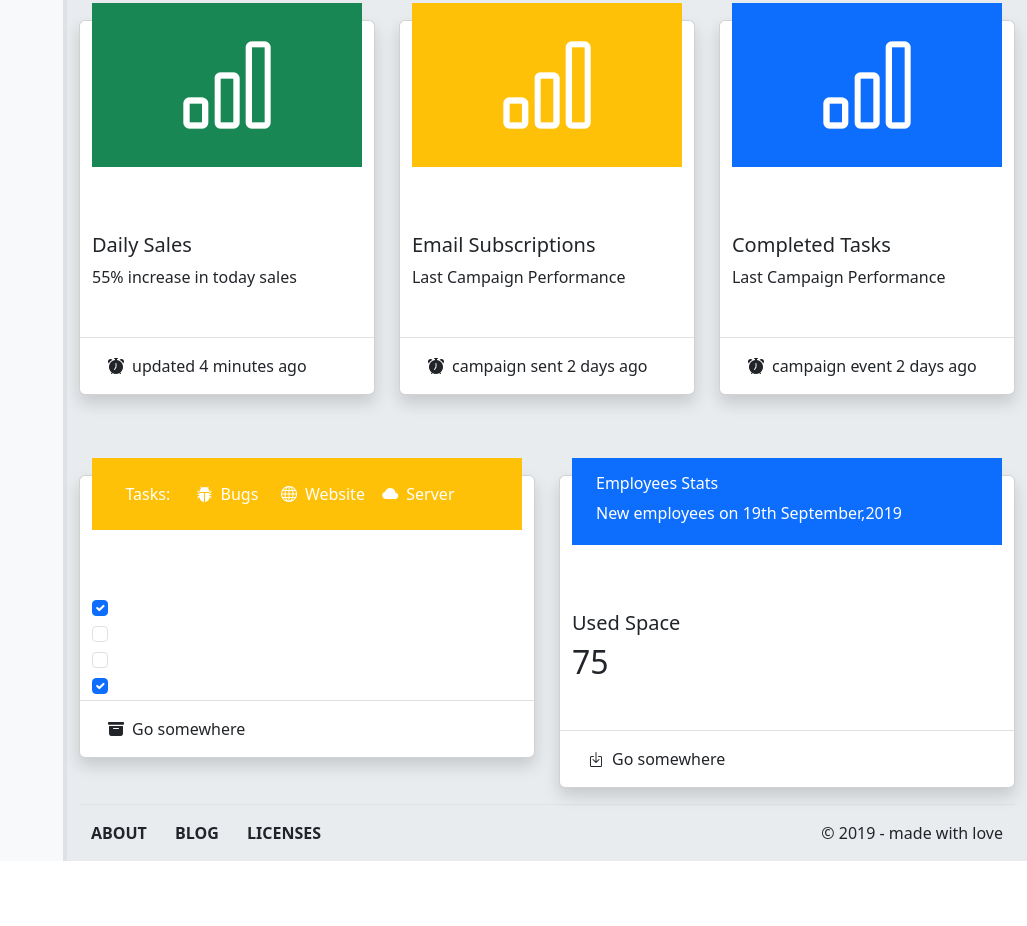
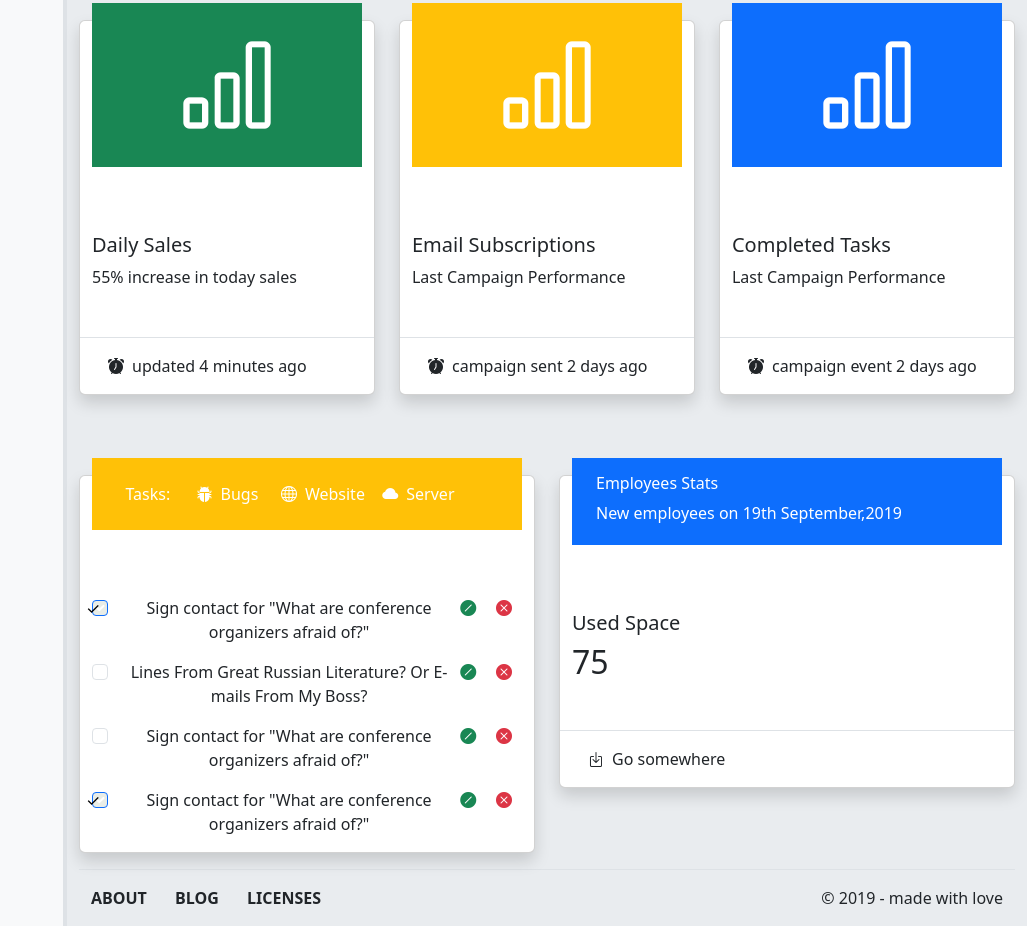
Before and after one commit to zarubina20/SiteGraph, a plain HTML site: page index.html in a window 1280 px wide. Shown: the part 489-1415 px from the top of the page, without its empty margins (253-1280 px from the left). Before the commit the page ends 1350 px from the top, so only its background shows below. Drawn offline with nearby package versions, Linux system fonts and the light colour scheme.

Commit message:
added checkboxes

```diff
--- a/css/style.css
+++ b/css/style.css
@@ -59,3 +59,16 @@
     position: relative;
     top: -66px;
 }
+
+
+/* Выберем чекбокс и изменим его цвет */
+.form-check-input[type="checkbox"]:checked {
+    background-color: rgb(233, 237, 231);
+  }
+
+  .form-check-input[type="checkbox"]:checked + .form-check-label::before {
+    content: '\2713'; /* Символ галочки */
+    color: black; /* Черный цвет галочки */
+    position: relative;
+    right: 30px;
+  }
--- a/index.html
+++ b/index.html
@@ -217,7 +217,6 @@
                     <div class="col col-12 col-sm-12 col-lg-6  mt-3 mb-3">
                         <div class="card shadow">
                             <div class="container mt-5">
-                                <div class="row border-bottom border-1">
                                     <div class="col-12">
                                         <div class="col-12 graphOrange1">
                                             <div class="col-12 bg-warning text-white pt-4 ps-4 pe-4 pb-4 d-flex">
@@ -228,59 +227,65 @@
                                             </div>
                                         </div>
                                         <div class="row">
-                                            <div class="col-2">
+                                            <div class="col-12 d-flex">
+                                                <div class="col-1">
                                                     <div class="form-check">
-                                                    <input class="form-check-input" type="checkbox" value="" id="flexCheckChecked" checked>
-                                                    <label class="form-check-label" for="flexCheckChecked">
+                                                        <input class="form-check-input" type="checkbox" value="" id="flexCheckChecked1" checked>
+                                                        <label class="form-check-label" for="flexCheckChecked1">
                                                         </label>
                                                       </div>
                                                 </div>
-                                            <div class="col-6">
-
+                                                <div class="col-9">
+                                                    <p>Sign contact for "What are conference organizers afraid of?"</p>
                                                 </div>
-                                            <div class="col-2"></div>
-                                            <div class="col-2"></div>
+                                                <div class="col-1"><i class="bi bi-slash-circle-fill text-success"></i></div>
+                                                <div class="col-1"><i class="bi bi-x-circle-fill text-danger"></i></div>
+                                            </div>
                                         </div>
                                         <div class="row">
-                                            <div class="col-2">
+                                            <div class="col-12 d-flex">
+                                                <div class="col-1">
                                                     <div class="form-check">
-                                                    <input class="form-check-input" type="checkbox" value="" id="flexCheckDefault">
-                                                    <label class="form-check-label" for="flexCheckDefault">
+                                                        <input class="form-check-input" type="checkbox" value="" id="flexCheckDefault2">
+                                                        <label class="form-check-label" for="flexCheckDefault2">
                                                         </label>
                                                   </div>
                                                 </div>
-                                            <div class="col-6"></div>
-                                            <div class="col-2"></div>
-                                            <div class="col-2"></div>
+                                                <div class="col-9">
+                                                    <p>Lines From Great Russian Literature? Or E-mails From My Boss?</p>
+                                                </div>
+                                                <div class="col-1"><i class="bi bi-slash-circle-fill text-success"></i></div>
+                                                <div class="col-1"><i class="bi bi-x-circle-fill text-danger"></i></div>
+                                            </div>
                                         </div>
                                         <div class="row">
-                                            <div class="col-2">
+                                            <div class="col-12 d-flex">
+                                                <div class="col-1">
                                                     <div class="form-check">
-                                                    <input class="form-check-input" type="checkbox" value="" id="flexCheckDefault">
-                                                    <label class="form-check-label" for="flexCheckDefault">
+                                                        <input class="form-check-input" type="checkbox" value="" id="flexCheckDefault3">
+                                                        <label class="form-check-label" for="flexCheckDefault3">
                                                         </label>
                                                     </div>
                                                 </div>
-                                            <div class="col-6"></div>
-                                            <div class="col-2"></div>
-                                            <div class="col-2"></div>
+                                                <div class="col-9"><p>Sign contact for "What are conference organizers afraid of?"</p></div>
+                                                <div class="col-1"><i class="bi bi-slash-circle-fill text-success"></i></div>
+                                                <div class="col-1"><i class="bi bi-x-circle-fill text-danger"></i></div>
+                                            </div>
                                         </div>
                                         <div class="row">
-                                            <div class="col-2">
+                                                <div class="col-12 d-flex">
+                                                <div class="col-1">
                                                     <div class="form-check">
-                                                    <input class="form-check-input" type="checkbox" value="" id="flexCheckChecked" checked>
-                                                    <label class="form-check-label" for="flexCheckChecked">
+                                                        <input class="form-check-input" type="checkbox" value="" id="flexCheckChecked4" checked>
+                                                        <label class="form-check-label" for="flexCheckChecked4">
                                                         </label>
                                                       </div>
                                                 </div>
-                                            <div class="col-6"></div>
-                                            <div class="col-2"></div>
-                                            <div class="col-2"></div>
+                                                <div class="col-9"><p>Sign contact for "What are conference organizers afraid of?"</p></div>
+                                                <div class="col-1"><i class="bi bi-slash-circle-fill text-success"></i></div>
+                                                <div class="col-1 mb-4"><i class="bi bi-x-circle-fill text-danger"></i></div>
                                             </div>
                                         </div>
-                                </div>
-                                <div class="card-body d-flex justify-content-start">
-                                    <i class="bi bi-archive-fill me-2"></i> <a href="#" class="text-decoration-none text-dark">Go somewhere</a>
                                     </div>
                             </div>
                         </div>
```
Lines whose indentation alone changed are shown as unchanged.
